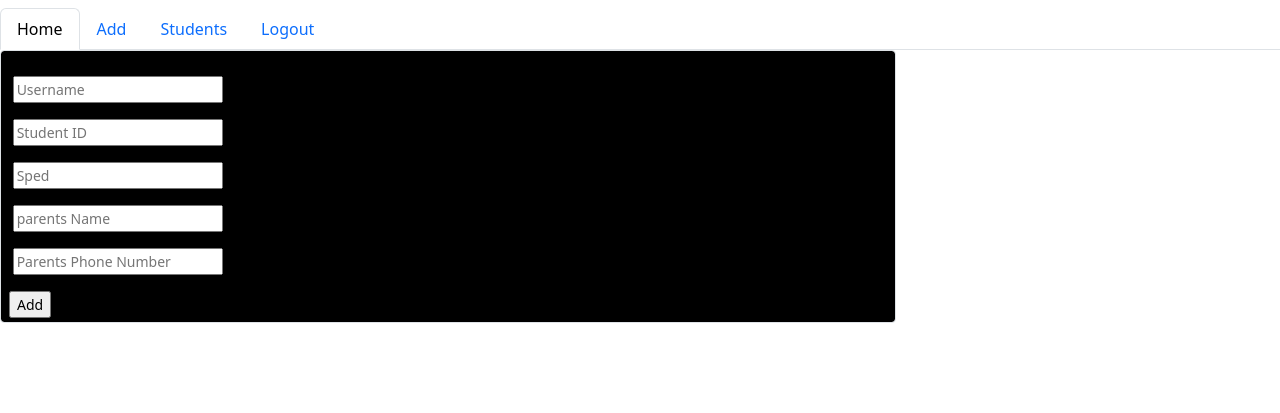
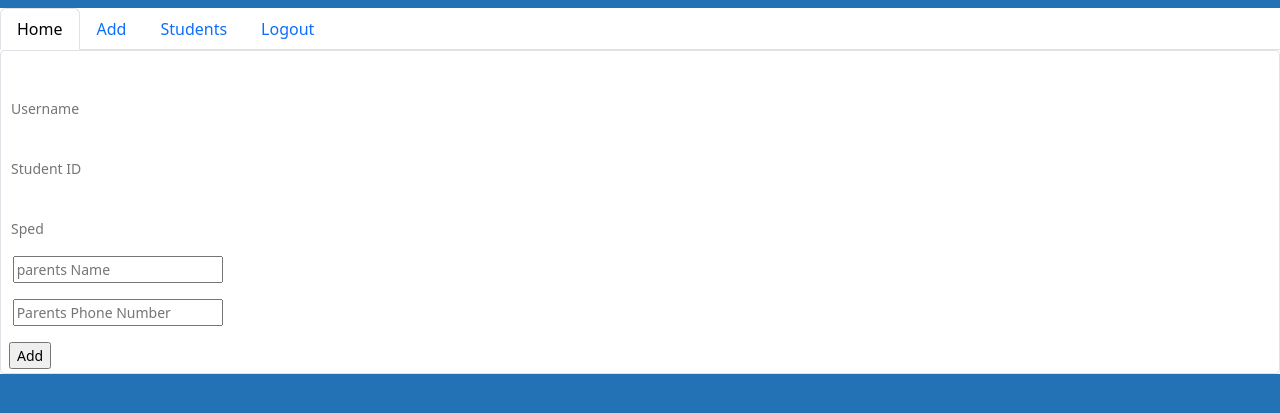
Before and after one commit to rsoto15/Student, a Flask app: page /students in a window 1280 px wide. Shown: the top 413 px of the page. Run offline with Flask 3, Linux system fonts and the light colour scheme; the visitor is signed in with stand-in values (Sample User, id 1); some libraries are stand-ins or nearby versions.

Commit message:
Update s.css

```diff
--- a/static/s.css
+++ b/static/s.css
@@ -1,5 +1,63 @@
-.form-control-sm {
+html {
+    background-color: #2372b6;
+}
+
+#studentform {
+    max-width:400px;
+	margin:50px auto;
+	background:#fff;
+	border-radius:2px;
+	padding:30px;
+    background-color: #2372b6;
+    -webkit-border-radius: 10px 10px 10px 10px;
+    border-radius: 10px 10px 10px 10px;
+}
+
+
+#studentform li{
+	display: block;
+	padding: 5px;
+	border:1px solid #DDDDDD;
+	margin-bottom: 5px;
+	border-radius: 2px;
+    -webkit-border-radius: 10px 10px 10px 10px;
+    border-radius: 10px 10px 10px 10px;
+}
+
+#studentform li:last-child{
+	border:none;
+	margin-bottom: 0px;
+	text-align: center;
+}
+
+
+input[type="text"],
+input[type="date"],
+input[type="datetime"],
+input[type="email"],
+input[type="number"],
+input[type="search"],
+input[type="time"],
+input[type="url"],
+input[type="password"],
+textarea,
+select
+{
+	box-sizing: border-box;
+	-webkit-box-sizing: border-box;
+	-moz-box-sizing: border-box;
+	width: 100%;
+	display: block;
+	outline: none;
+	border: none;
+}
+
+#newstudent {
+    padding: 10px 100px;
+    margin: 2%;
+
     display: inline-block;
-    width: 70%;
-    background-color: black;
+    background-color: white;
+    border-radius: 10px 10px 10px 10px;
+
 }
```
